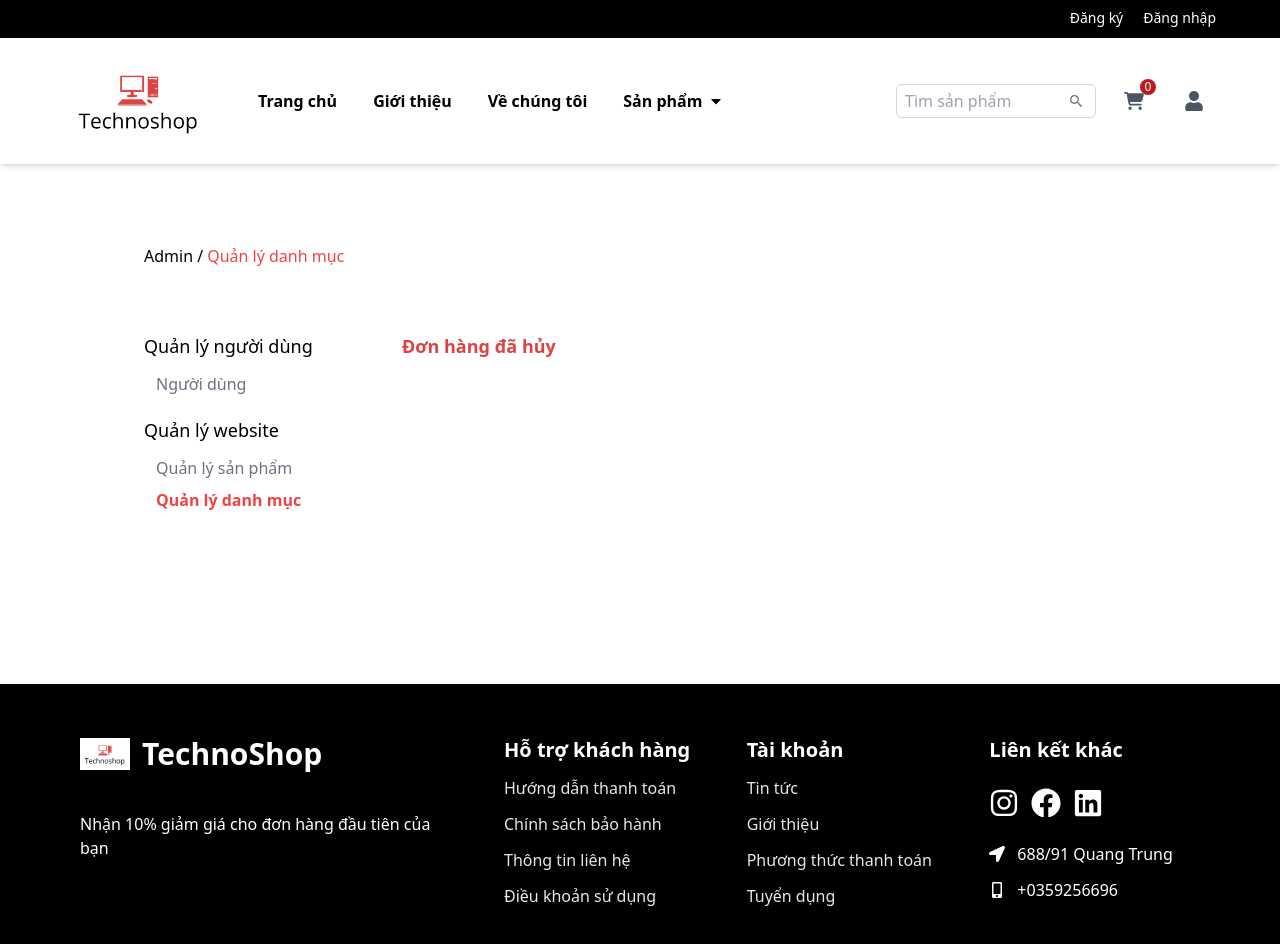
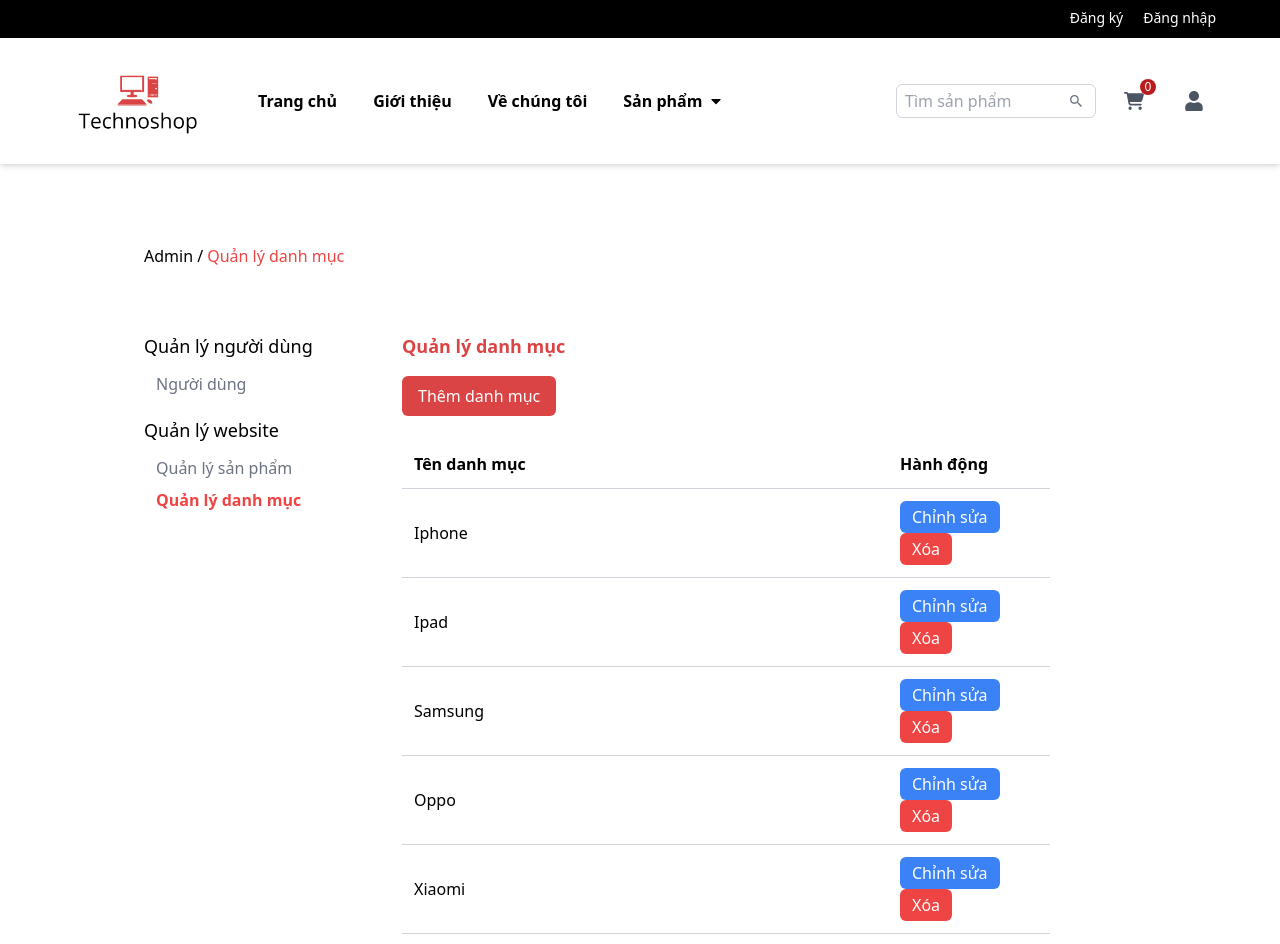
Before and after one commit to DOVINHAN/WebsiteHightechshop, a React (Vite) app in the folder front-end/: page /admin in a window 1280 px wide. Shown: the top 944 px of the page. Built offline with nearby package versions, Linux system fonts and the light colour scheme; a web font is replaced by a local one.

Commit message:
Add CategoryManagement Component

```diff
--- a/front-end/src/components/AdminPageComponent/CategoriesManagement/CategoriesManagement.jsx
+++ b/front-end/src/components/AdminPageComponent/CategoriesManagement/CategoriesManagement.jsx
@@ -1,11 +1,73 @@
 import React from "react";
 
 const CategoriesManagement = () => {
+  // Dummy data cho danh mục
+  const categories = [
+    "Iphone",
+    "Ipad",
+    "Samsung",
+    "Oppo",
+    "Xiaomi",
+    "Gaming phone",
+    "Phụ kiện",
+    "Đồng hồ",
+    "PC",
+  ];
+
+  // Xử lý các hành động
+  const handleEdit = (category) => {
+    alert(`Chỉnh sửa danh mục: ${category}`);
+  };
+
+  const handleDelete = (category) => {
+    alert(`Xóa danh mục: ${category}`);
+  };
+
   return (
     <div className="w-full max-w-3xl">
       <div className="text-lg font-semibold mb-4 text-primary">
-        Đơn hàng đã hủy
+        Quản lý danh mục
       </div>
+
+      <div className="">
+        <button className="bg-primary text-white px-4 py-2 rounded-md hover:bg-primary-dark">
+          Thêm danh mục
+        </button>
+      </div>
+
+      <table className="table-auto w-full border-collapse border-spacing-y-4 border-spacing-x-2 mt-6">
+        <thead>
+          <tr>
+            <th className="border-b border-gray-300 p-3 text-left w-3/4">
+              Tên danh mục
+            </th>
+            <th className="border-b border-gray-300 p-3 text-left w-1/4">
+              Hành động
+            </th>
+          </tr>
+        </thead>
+        <tbody>
+          {categories.map((category, index) => (
+            <tr key={index}>
+              <td className="border-b border-gray-300 p-3">{category}</td>
+              <td className="border-b border-gray-300 p-3">
+                <button
+                  onClick={() => handleEdit(category)}
+                  className="bg-blue-500 text-white px-3 py-1 rounded-md mr-2 hover:bg-blue-600"
+                >
+                  Chỉnh sửa
+                </button>
+                <button
+                  onClick={() => handleDelete(category)}
+                  className="bg-red-500 text-white px-3 py-1 rounded-md hover:bg-red-600"
+                >
+                  Xóa
+                </button>
+              </td>
+            </tr>
+          ))}
+        </tbody>
+      </table>
     </div>
   );
 };
```
